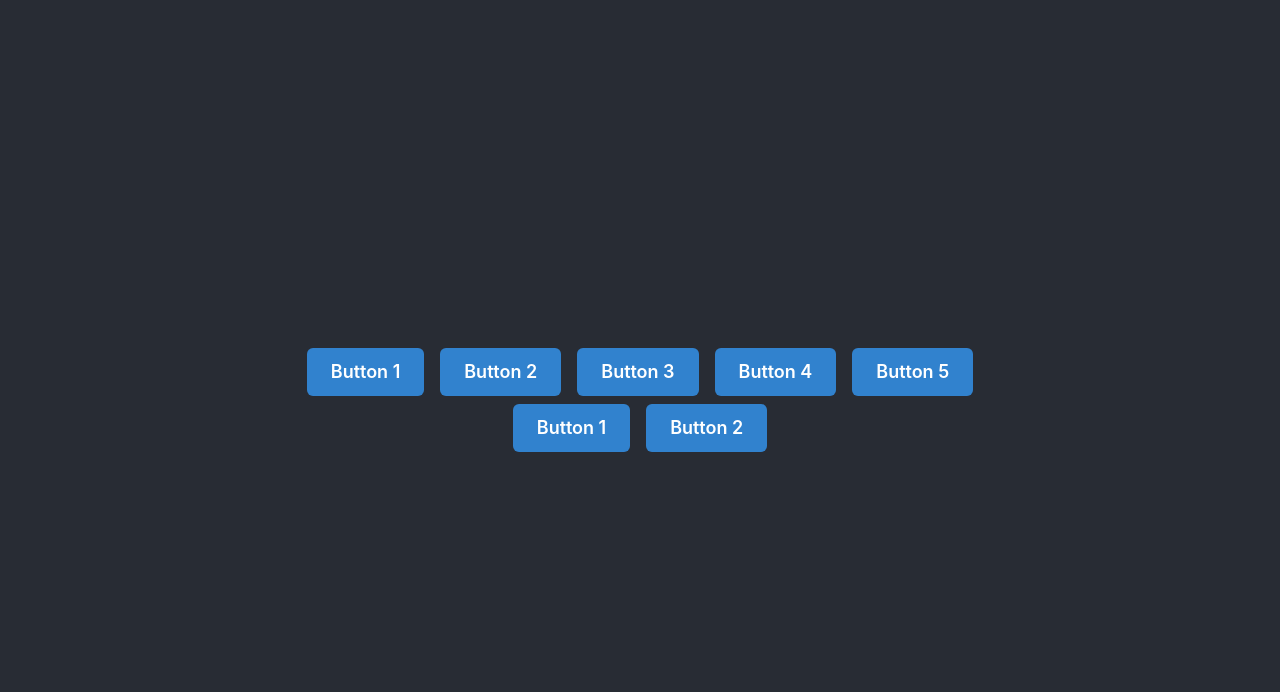
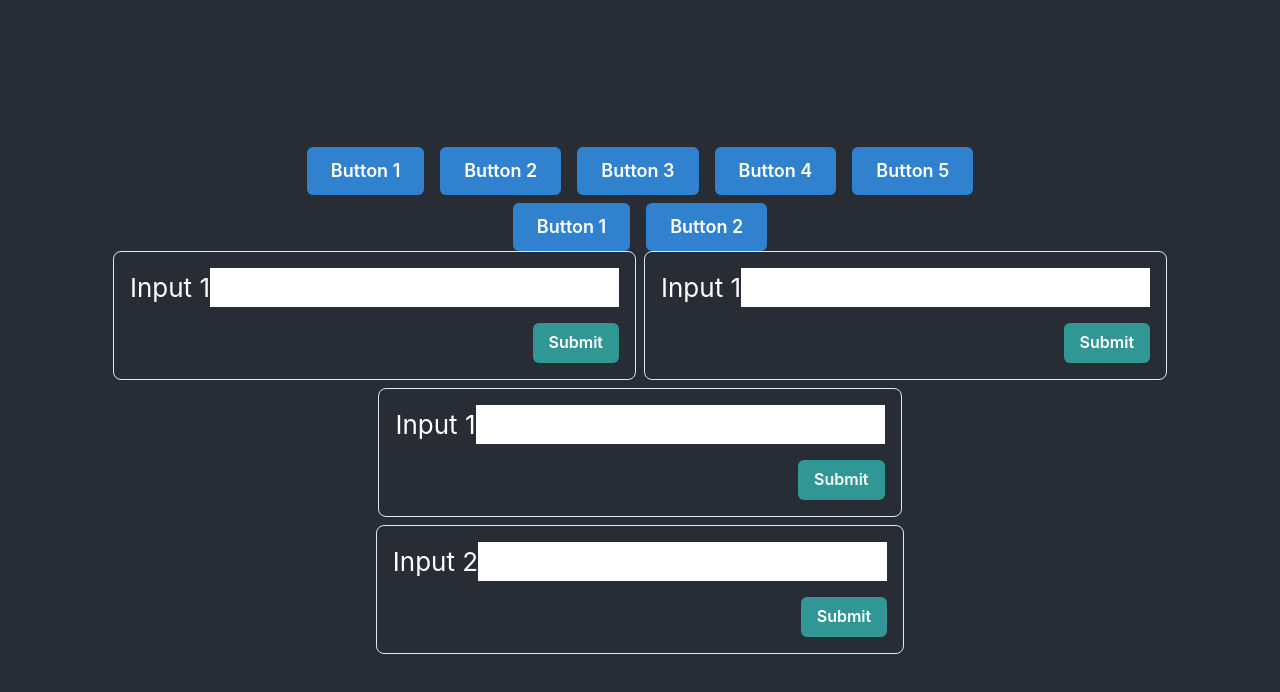
Before and after one commit to IsaacHog/examensarbete_react, a React (Create React App) app in the folder my-react-app/: page / in a window 1280 px wide. Shown: the top 692 px of the page. Built offline with nearby package versions, Linux system fonts and the light colour scheme.

Commit message:
add my-fancy-forms

```diff
--- a/my-react-app/src/App.tsx
+++ b/my-react-app/src/App.tsx
@@ -1,6 +1,7 @@
-import { VStack } from '@chakra-ui/react';
+import { HStack, VStack } from '@chakra-ui/react';
 import './App.css';
 import MyFancyButtonGroup from './components/my-fancy-button-group';
+import MyFancyForms from './components/my-fancy-forms';
 
 function App() {
   return (
@@ -10,6 +11,14 @@ function App() {
           <MyFancyButtonGroup numButtons={5} />
           <MyFancyButtonGroup numButtons={2} />
         </VStack>
+
+        <VStack>
+          <HStack>
+            <MyFancyForms numForms={1} />
+            <MyFancyForms numForms={1} />
+          </HStack>
+          <MyFancyForms numForms={2} />
+        </VStack>
       </header>
     </div>
   );
--- /dev/null
+++ b/my-react-app/src/components/my-fancy-forms.tsx
@@ -0,0 +1,62 @@
+import React, { useState } from 'react';
+import { Box, Flex, Button } from '@chakra-ui/react';
+
+type FormInputProps = {
+  label: string;
+  placeholder?: string;
+  type?: string;
+  onChange: (value: string) => void;
+};
+
+const FormInput: React.FC<FormInputProps> = ({ label, placeholder, type = 'text', onChange }) => {
+  const [value, setValue] = useState('');
+
+  const handleInputChange = (event: React.ChangeEvent<HTMLInputElement>) => {
+    const newValue = event.target.value;
+    setValue(newValue);
+    onChange(newValue);
+  };
+
+  return (
+    <Box>
+      <label>{label}</label>
+      <input type={type} placeholder={placeholder} value={value} onChange={handleInputChange} />
+    </Box>
+  );
+};
+
+type FormProps = {
+  numForms: number;
+};
+
+const MyFancyForms: React.FC<FormProps> = ({ numForms }) => {
+  const handleFormSubmit = (event: React.FormEvent<HTMLFormElement>) => {
+    event.preventDefault();
+    console.log('Form submitted!');
+  };
+
+  const handleInputChange = (formNum: number, inputValue: string) => {
+    console.log(`Form ${formNum} input changed to: ${inputValue}`);
+  };
+
+  const forms = [];
+
+  for (let i = 1; i <= numForms; i++) {
+    forms.push(
+      <Box key={i} borderWidth="1px" borderRadius="lg" overflow="hidden" p="4">
+        <form onSubmit={handleFormSubmit}>
+          <FormInput label={`Input ${i}`} onChange={(value) => handleInputChange(i, value)} />
+          <Flex justify="flex-end">
+            <Button type="submit" mt={4} colorScheme="teal">
+              Submit
+            </Button>
+          </Flex>
+        </form>
+      </Box>
+    );
+  }
+
+  return <>{forms}</>;
+};
+
+export default MyFancyForms;
```
